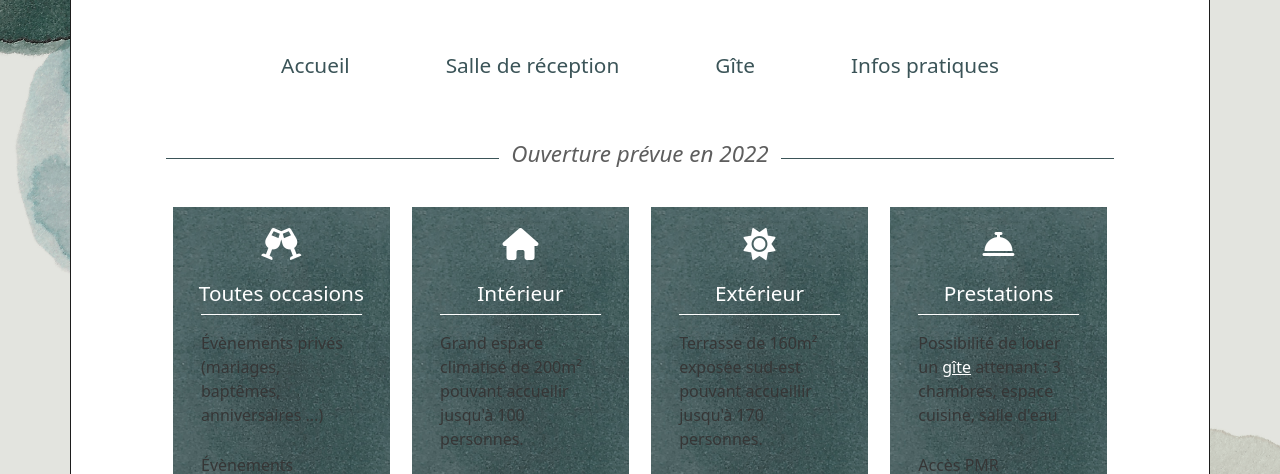
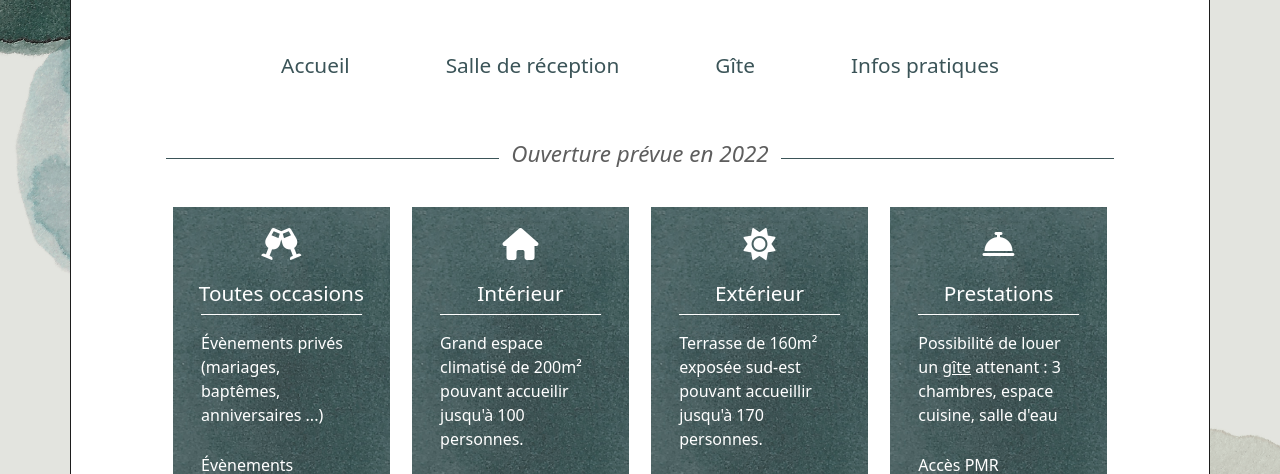
Before and after one commit to VivienGaluchot/antre_chaux, a plain HTML site: page static hosting/lantrechaux.com/Salle.html in a window 1280 px wide. Shown: the part 289-763 px from the top of the page. Drawn offline with nearby package versions, Linux system fonts and the light colour scheme; a web font is replaced by a local one.

Commit message:
REMAJ 11-11

```diff
--- a/static hosting/lantrechaux.com/app.css
+++ b/static hosting/lantrechaux.com/app.css
@@ -128,6 +128,10 @@ footer a:visited{
     color:white;
     margin:0.7rem;
 
+}
+
+.col.salle p{
+    color:white;
 }
 
 .col.salle a{
```
